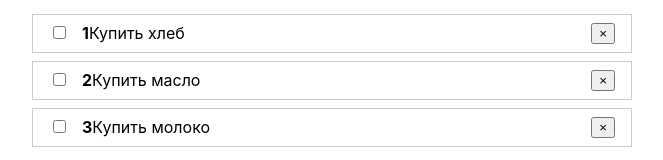
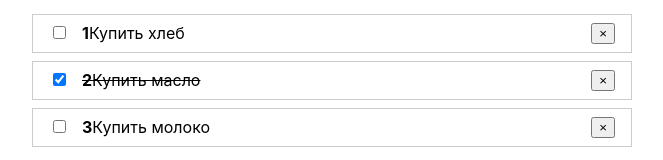
Before and after one commit to Chervoktin/learning-react, a React (Create React App) app: page / in a window 1280 px wide. Shown: the part 148-308 px from the top of the page, without its empty margins (308-971 px from the left). Built offline with nearby package versions, Linux system fonts and the light colour scheme.

Commit message:
changed App.js

```diff
--- a/src/App.js
+++ b/src/App.js
@@ -1,17 +1,45 @@
 import React from "react";
-import TodoList from './Todo/TodoList'
+import TodoList from "./Todo/TodoList";
 
 function App() {
-  const todos = [
-    {id:1 , completed: false, title: 'Купить хлеб'},
-    {id:2 , completed: false, title: 'Купить масло'},
-    {id:3 , completed: false, title: 'Купить молоко'},
-  ]
+  const [todos, setTodos] = React.useState([
+    { id: 1, completed: false, title: "Купить хлеб" },
+    { id: 2, completed: true, title: "Купить масло" },
+    { id: 3, completed: false, title: "Купить молоко" },
+  ]);
+
+  function toggleTodo(id) {
+    setTodos(
+      todos.map((todo) => {
+        if (todo.id === id) {
+          todo.completed = !todo.completed;
+        }
+        return todo;
+      })
+    );
+  }
+
+  function deleteFromList(id) {
+    let index = -1;
+    for (let i = 0; i < todos.length; i++) {
+      if (todos[i].id === id) {
+        index = i;
+      }
+    }
+    if (index > -1) {
+      todos.splice(index, 1);
+    }
+    setTodos(todos.slice());
+  }
+
   return (
     <div className="wrapper">
       <h1>React tutorial</h1>
-
-      <TodoList todos={todos}/>
+      <TodoList
+        todos={todos}
+        onToggle={toggleTodo}
+        deleteFromList={deleteFromList}
+      />
     </div>
   );
 }
```
